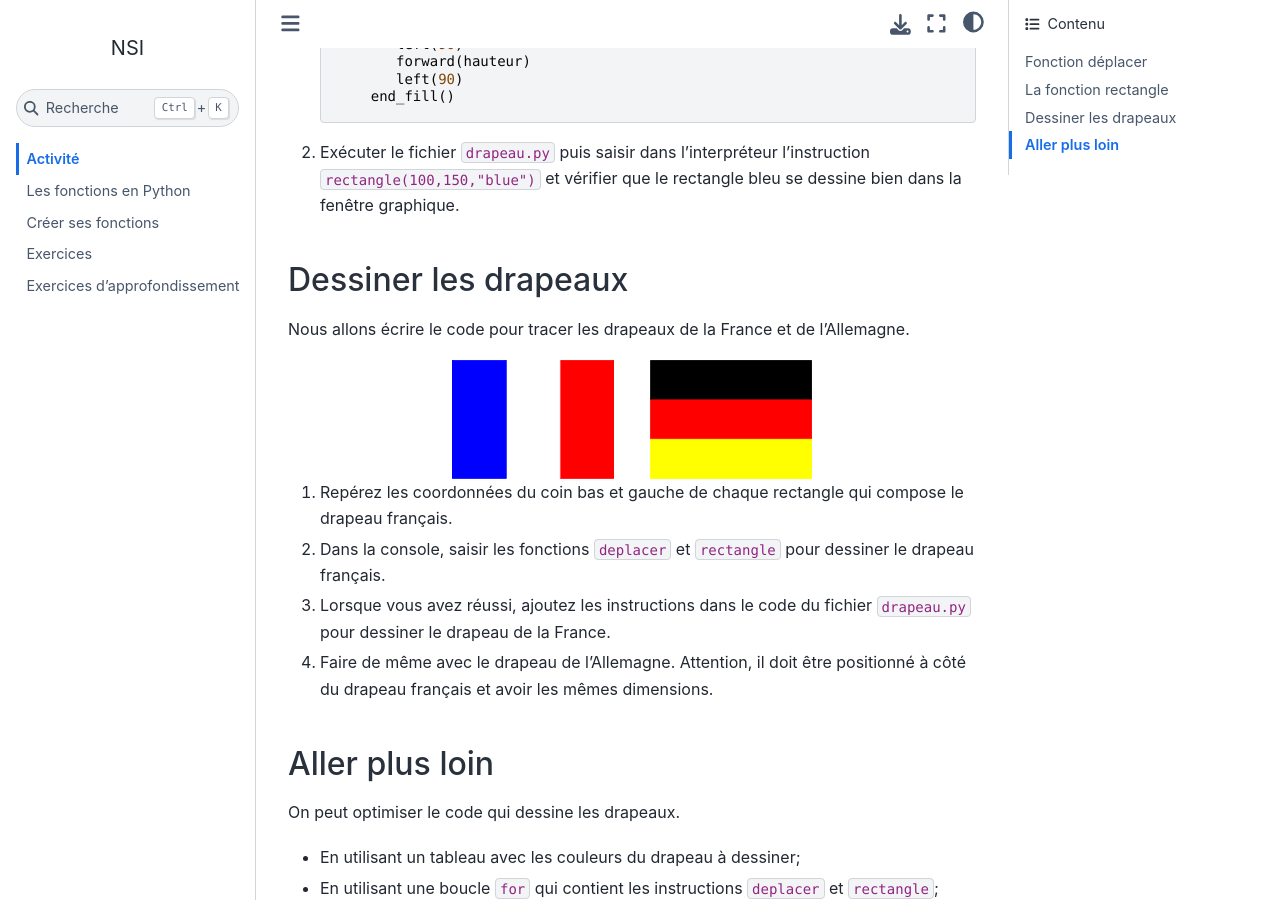
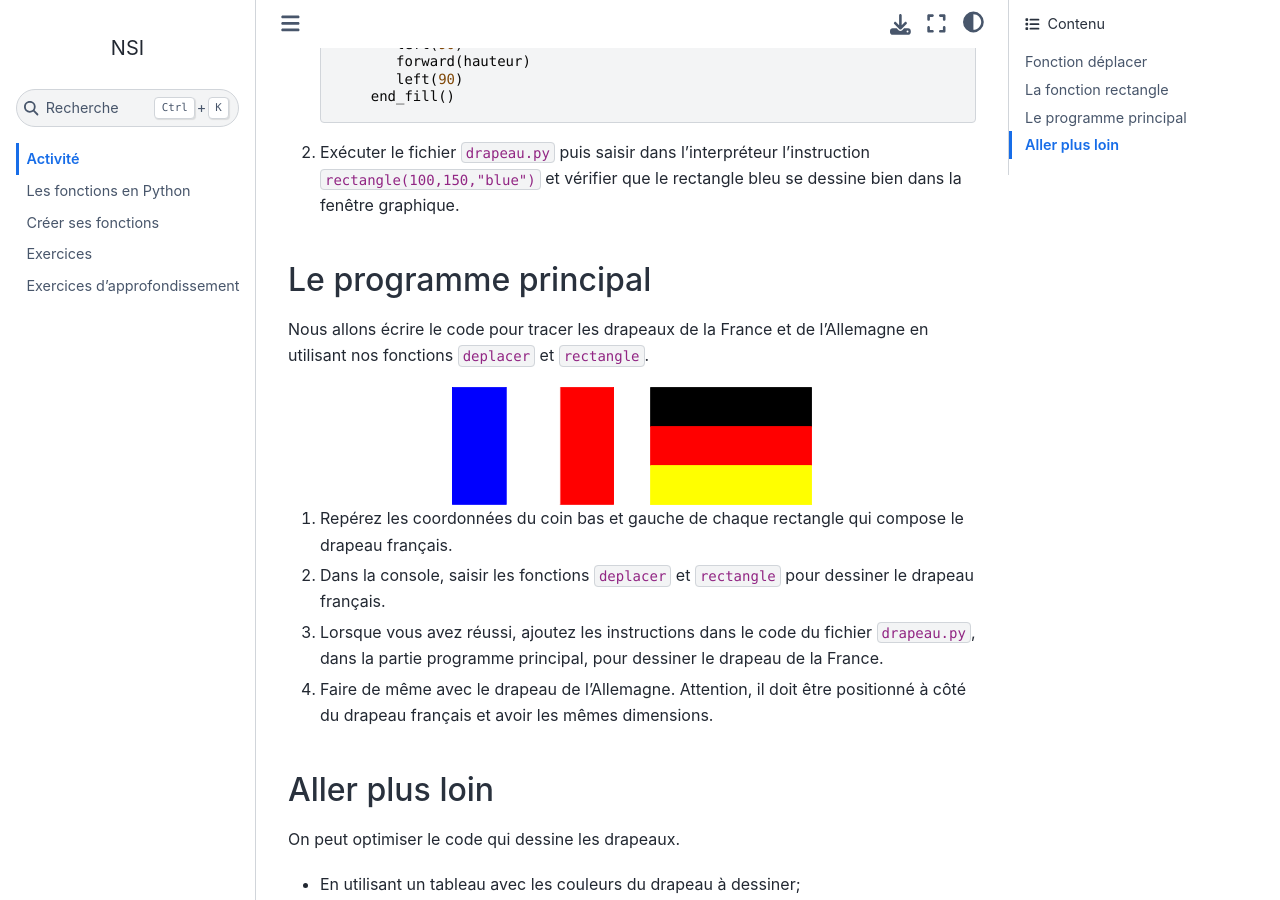
Before and after one commit to ychistel/1nsi_python_fonction, a Sphinx documentation site: the page built from source/content/activite.rst, in a window 1280 px wide and 900 px high, scrolled down 3290 px. Built offline with Sphinx 7.4.7 and the Sphinx Book theme 1.1.4, drawn with Linux system fonts in a browser that asks for light colours; some of the changed lines change nothing that is shown.

Commit message:
changement dans l'activité des drapeaux

```diff
--- a/source/content/activite.rst
+++ b/source/content/activite.rst
@@ -75,10 +75,10 @@ On va écrire la fonction ``rectangle`` qui construit un rectangle de couleur. L
 
 #. Exécuter le fichier ``drapeau.py`` puis saisir dans l'interpréteur l'instruction ``rectangle(100,150,"blue")`` et vérifier que le rectangle bleu se dessine bien dans la fenêtre graphique.
 
-Dessiner les drapeaux
----------------------
+Le programme principal
+----------------------
 
-Nous allons écrire le code pour tracer les drapeaux de la France et de l'Allemagne.
+Nous allons écrire le code pour tracer les drapeaux de la France et de l'Allemagne en utilisant nos fonctions ``deplacer`` et ``rectangle``.
 
 .. image:: ../img/drapeau_fr_pb.svg
    :align: center
@@ -86,7 +86,7 @@ Nous allons écrire le code pour tracer les drapeaux de la France et de l'Allema
 
 #. Repérez les coordonnées du coin bas et gauche de chaque rectangle qui compose le drapeau français.
 #. Dans la console, saisir les fonctions ``deplacer`` et ``rectangle`` pour dessiner le drapeau français.
-#. Lorsque vous avez réussi, ajoutez les instructions dans le code du fichier ``drapeau.py`` pour dessiner le drapeau de la France.
+#. Lorsque vous avez réussi, ajoutez les instructions dans le code du fichier ``drapeau.py``, dans la partie programme principal, pour dessiner le drapeau de la France.
 #. Faire de même avec le drapeau de l'Allemagne. Attention, il doit être positionné à côté du drapeau français et avoir les mêmes dimensions.
 
 Aller plus loin
--- a/source/python/drapeau_test.py
+++ /dev/null
@@ -1,65 +0,0 @@
-from turtle import *
-
-# --------------------------------
-# préparation environnement Turtle
-# --------------------------------
-
-# fond gris
-bgcolor('lightgray')
-
-# initialisation des dimensions de la fenêtre
-setworldcoordinates(-20,-20,400,200)
-
-# -------------------------
-# Les fonctions à écrire ici
-# --------------------------
-
-def deplacer(x,y):
-    up()
-    goto(x,y)
-    down()
-
-def rectangle(largeur, hauteur, couleur):
-    begin_fill()
-    color(couleur)
-    for i in range(2):
-       forward(largeur)
-       left(90)
-       forward(hauteur)
-       left(90)
-    end_fill()
-# ----------------------------------
-# Le programme principal à compléter
-# -----------------------------------
-
-# Variables H et L pour la hauteur et Largeur des drapeaux
-
-L = 180
-H = 120
-
-# ---------------------------
-# Drapeau de la France:
-# ---------------------------
-
-# rectangle bleu
-x,y = 0,0
-couleurs = ['blue','white','red']
-for couleur in couleurs:
-    deplacer(x,y)
-    rectangle(L//3,H,couleur)
-    x = x + L//3
-
-
-# ---------------------------
-# Drapeau des Pays-Bas:
-# ---------------------------
-
-# dessiner le rectangle bleu
-
-# dessiner le rectangle blanc
-
-# dessiner le rectangle rouge
-
-
-# A la fin, on cache la tortue!
-#hideturtle()
```
